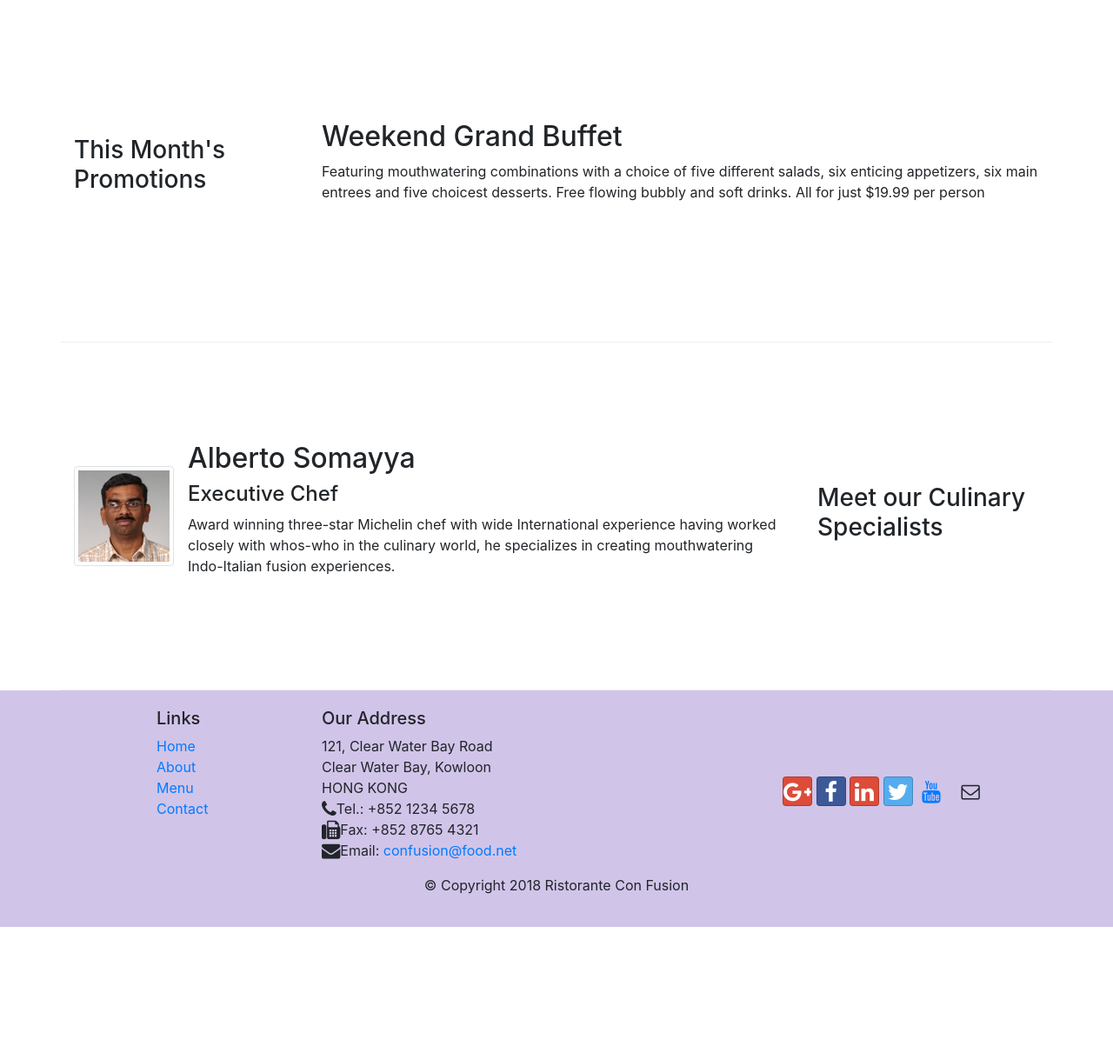
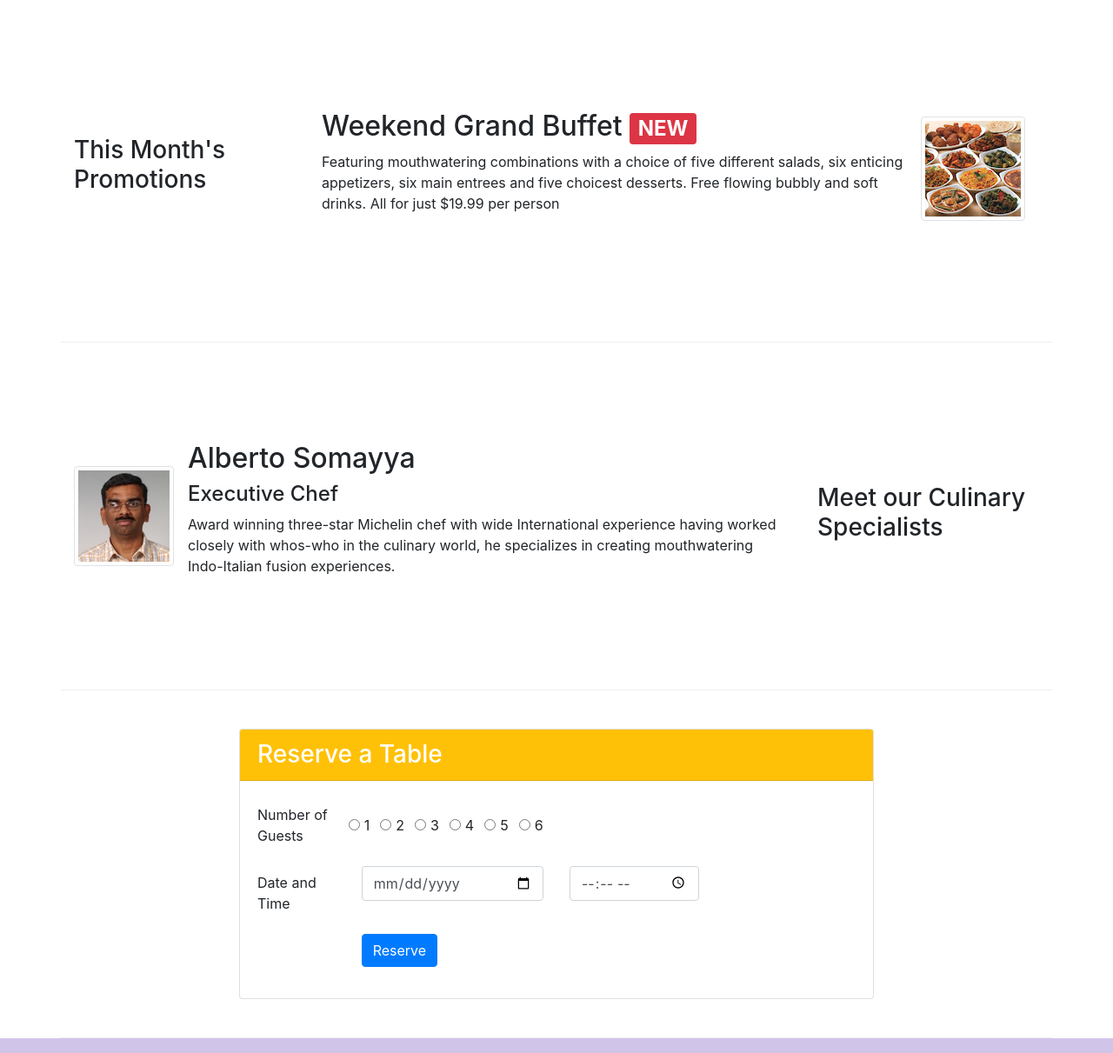
Before and after one commit to AdrianLN0122/Confusion, a website: page index.html in a window 1280 px wide. Shown: the part 740-1951 px from the top of the page at 87% size. Before the commit the page ends 1806 px from the top, so only its background shows below. Drawn offline with nearby package versions, Linux system fonts and the light colour scheme.

Commit message:
Task 2 completada

```diff
--- a/index.html
+++ b/index.html
@@ -35,13 +35,16 @@
 
     <header class="jumbotron">
         <div class="container">
-            <div class="row row-header">
+            <div class="row row-header align-items-center">
                 <div class="col-12 col-sm-6">
                     <h1>Ristorante con Fusion</h1>
                     <p>We take inspiration from the World's best cuisines, and create a unique fusion experience. Our lipsmacking creations will tickle your culinary senses!</p>
                 </div>
-                <div class="col-12 col-sm">
+                <div class="col-12 col-sm-3">
                     <img src="img/logo.png" class="img-fluid">
+                </div>
+                <div class="col-12 col-sm-3">
+                    <a class="btn btn-warning btn-lg" href="#exampleRadios1">Reserve a Table</a>
                 </div>
             </div>
         </div>
@@ -73,8 +76,14 @@
                 <h3>This Month's Promotions</h3>
             </div>
             <div class="col col-sm col-md">
-                <h2>Weekend Grand Buffet</h2>
-                <p>Featuring mouthwatering combinations with a choice of five different salads, six enticing appetizers, six main entrees and five choicest desserts. Free flowing bubbly and soft drinks. All for just $19.99 per person </p>
+                <div class="media">
+                    <div class="media-body">
+                        <h2 class="mt-0">Weekend Grand Buffet <span class="badge badge-danger">NEW</span></h2>
+                        <p class="d-none d-sm-block">Featuring mouthwatering combinations with a choice of five different salads, six enticing appetizers, six main entrees and five choicest desserts. Free flowing bubbly and soft drinks. All for just $19.99 per person</p>
+                    </div>
+                    <img class="d-flex mr-3 img-thumbnail align-self-center"
+                    src="img/buffet.png" alt="Buffet">
+                </div>
             </div>
         </div>
 
@@ -98,6 +107,60 @@
                 </div>
             </div>
         </div>
+        <div class="row row-content align-items-center justify-content-center">
+            <div class="col-12 col-sm-8">
+                <div class="card">
+                    <h3 class="card-header bg-warning text-white">Reserve a Table</h3>
+                    <div class="card-body">
+                        <form>
+                            <div class="form-group row">
+                                <label for="customRadioInline1" class="col-md-2 col-form-label">Number of Guests</label>
+                                <div class="form-check form-check-inline">
+                                    <input class="form-check-input" type="radio" name="exampleRadios" id="exampleRadios1" value="1">
+                                    <label class="form-check-label" for="exampleRadios1">1</label>
+                                 </div>
+                                 <div class="form-check form-check-inline">
+                                    <input class="form-check-input" type="radio" name="exampleRadios" id="exampleRadios2" value="2">
+                                    <label class="form-check-label" for="exampleRadios2">2</label>
+                                 </div>
+                                 <div class="form-check form-check-inline">
+                                    <input class="form-check-input" type="radio" name="exampleRadios" id="exampleRadios3" value="3">
+                                    <label class="form-check-label" for="exampleRadios3">3</label>
+                                 </div>
+                                 <div class="form-check form-check-inline">
+                                    <input class="form-check-input" type="radio" name="exampleRadios" id="exampleRadios4" value="4">
+                                    <label class="form-check-label" for="exampleRadios4">4</label>
+                                 </div>
+                                 <div class="form-check form-check-inline">
+                                    <input class="form-check-input" type="radio" name="exampleRadios" id="exampleRadios5" value="5">
+                                    <label class="form-check-label" for="exampleRadios4">5</label>
+                                 </div>
+                                 <div class="form-check form-check-inline">
+                                    <input class="form-check-input" type="radio" name="exampleRadios" id="exampleRadios6" value="6">
+                                    <label class="form-check-label" for="exampleRadios4">6</label>
+                                 </div>
+                            </div>
+                            <div class="form-group row">
+                                <label for="timenum" class="col-12 col-md-2 col-form-label">Date and Time</label>
+                                <div class="col col-md-4">
+                                    <input type="date" class="form-control" id="Date" name="datenum" placeholder="Date">
+                                </div>
+                                <div class="col col-md-3">
+                                    <input type="time" class="form-control" id="Time" name="timenum" placeholder="Time">
+                                </div>
+                            </div>
+                            <div class="form-group row">
+                                <div class="offset-md-2 col-md-10">
+                                    <button type="submit" class="btn btn-primary">Reserve</button>
+                                </div>
+                            </div>
+                        </form>
+                    </div>
+                </div>
+            </div>
+        </div>
+
+
     </div>
 
     <footer class="footer">
```
